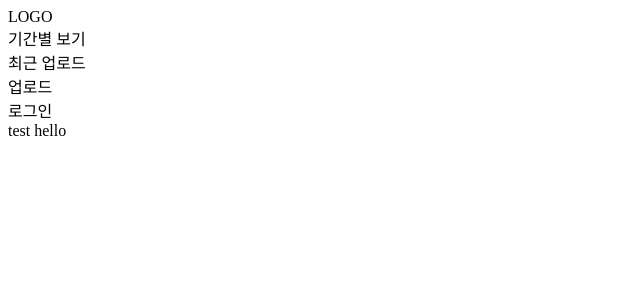
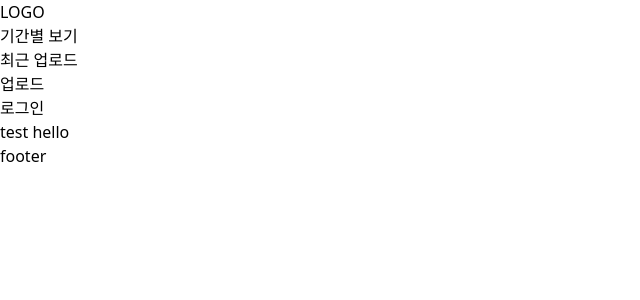
Before and after one commit to lee-tae-eon/family-life-book-frontend, a Next.js app: page / in a window 1280 px wide. Shown: the top 300 px of the page, without its empty margins (0-640 px from the left). Built offline with nearby package versions, Linux system fonts and the light colour scheme.

Commit message:
ADD: next config && src설정

```diff
--- a/next.config.js
+++ b/next.config.js
@@ -1,8 +1,6 @@
-/**
- * @type {import('next').NextConfig}
- */
+/** @type {import('next').NextConfig} */
 const nextConfig = {
-  /* config options here */
+  reactStrictMode: true,
 };
 
 module.exports = nextConfig;
--- a/src/components/naviation/index.tsx
+++ b/src/components/naviation/index.tsx
@@ -1,6 +1,6 @@
 function Navigation() {
   return (
-    <nav className=" flex items-center justify-between w-full h-16 border-b-[1px] fixed top-0">
+    <nav className=" flex items-center justify-between w-screen h-16 border-b-[1px] fixed top-0">
       <div className="flex">
         <div>LOGO</div>
         <div>기간별 보기</div>
--- /dev/null
+++ b/src/pages/_app.tsx
@@ -0,0 +1,16 @@
+import "../styles/global.css";
+
+import type { AppProps } from "next/app";
+
+import Footer from "components/footer";
+
+function MyApp({ Component, pageProps: { session, ...pageProps } }: AppProps) {
+  return (
+    <>
+      <Component {...pageProps} />
+      <Footer />
+    </>
+  );
+}
+
+export default MyApp;
--- a/tsconfig.json
+++ b/tsconfig.json
@@ -14,7 +14,7 @@
     "moduleResolution": "node",
     "isolatedModules": true,
     "jsx": "preserve",
-    "baseUrl": "src"
+    "baseUrl": "./src"
   },
   "include": ["next-env.d.ts", "**/*.ts", "**/*.tsx"],
   "exclude": ["node_modules"]
```
